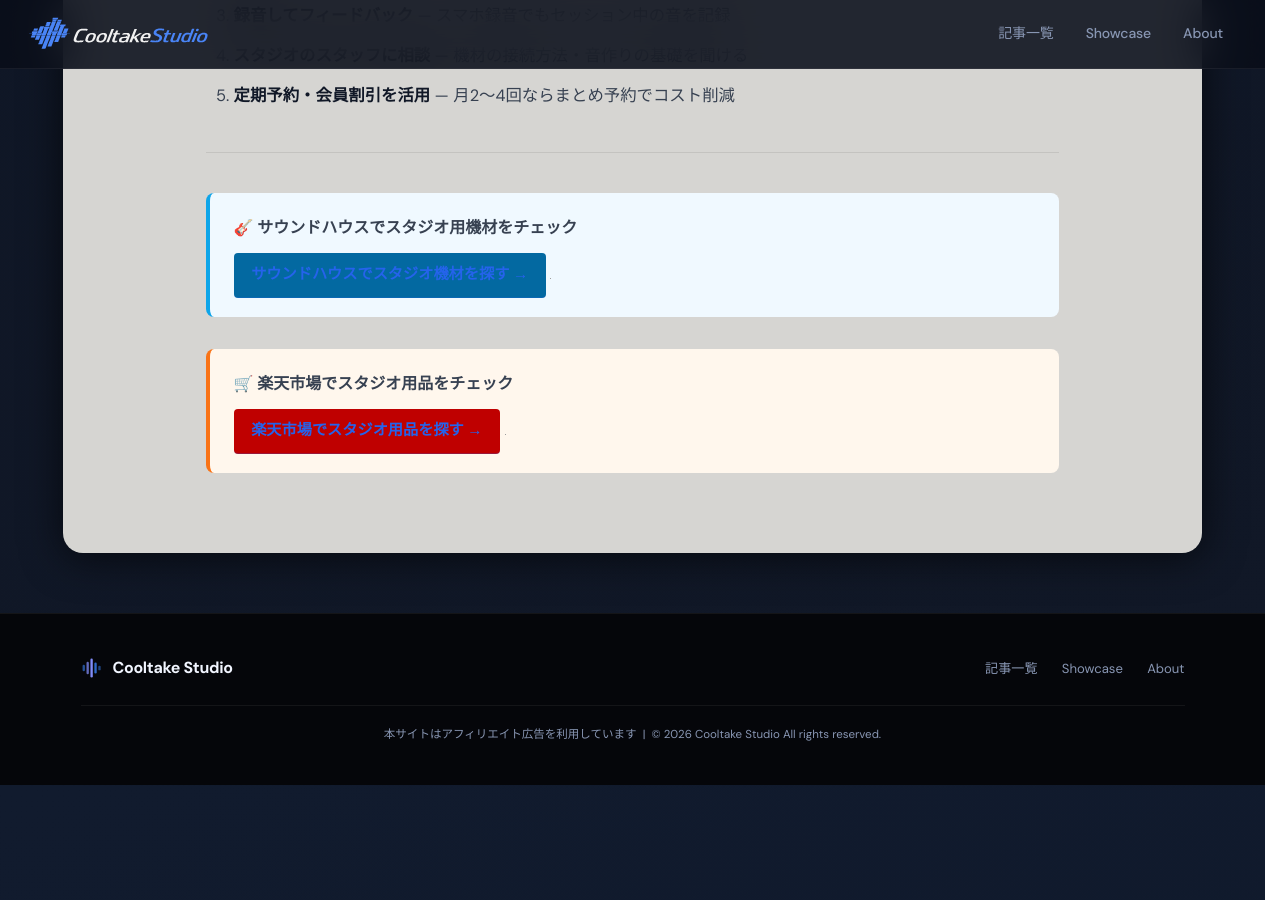
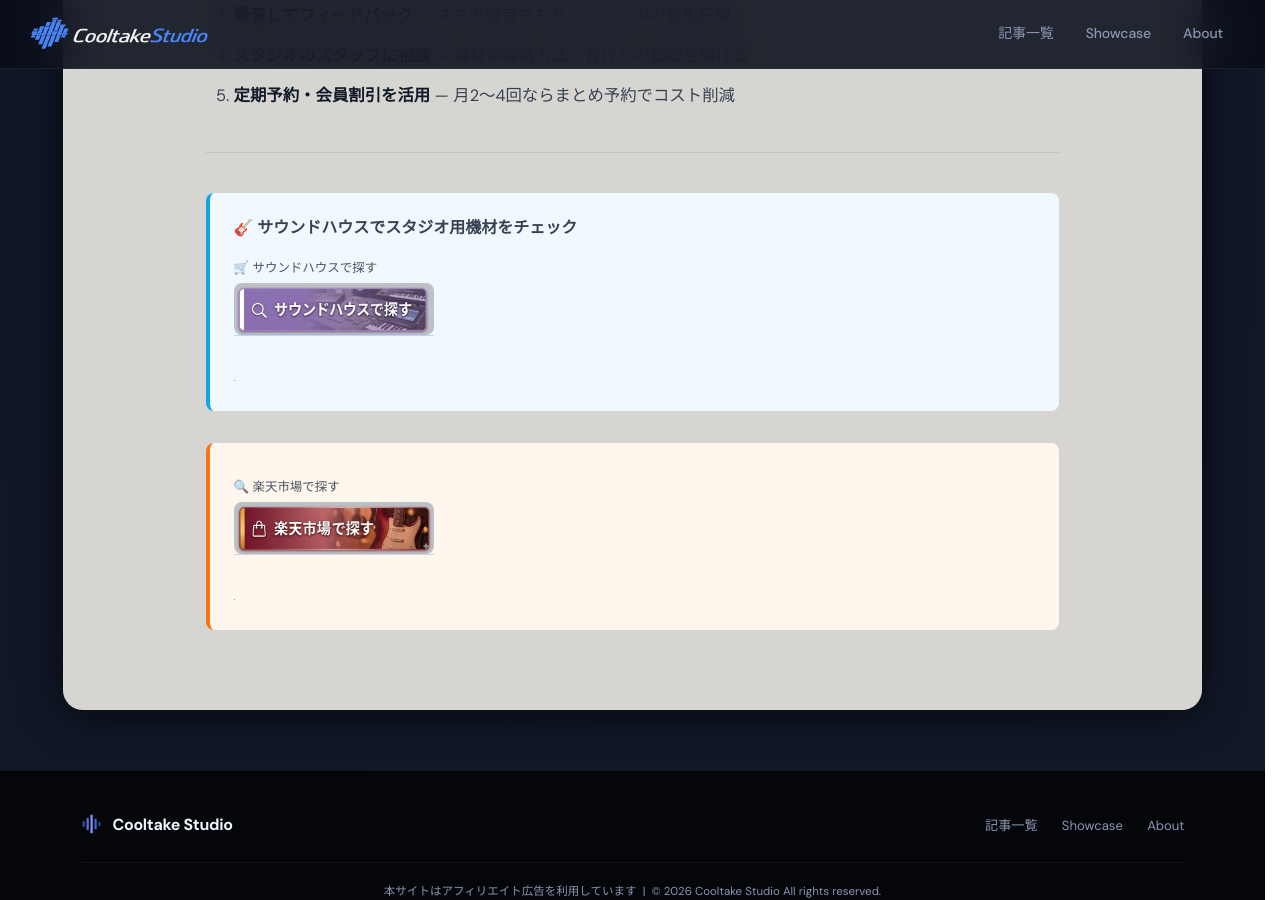
Before and after one commit to cooltake/cooltake-staging, a Jekyll site: the page built from _posts/2026-05-24-music-studio-guide.md, in a window 1280 px wide and 900 px high, scrolled down 4895 px. Built offline with Jekyll 4.4.1, drawn with Linux system fonts in a browser that asks for light colours; some web fonts are replaced; grey boxes are pictures that could not be loaded.

Commit message:
style: replace old CTA buttons with image buttons in 2026-05-24-music-studio-guide.md

```diff
--- a/_posts/2026-05-24-music-studio-guide.md
+++ b/_posts/2026-05-24-music-studio-guide.md
@@ -127,12 +127,13 @@
 
 <div style="margin:2rem 0;padding:1.2rem 1.5rem;background:#f0f9ff;border-left:4px solid #0ea5e9;border-radius:8px;">
 <p style="margin:0 0 .6rem;font-weight:bold;font-size:1rem;">&#x1F3B8; サウンドハウスでスタジオ用機材をチェック</p>
-<a href="https://h.accesstrade.net/sp/cc?rk=01001xqc00os63&url=https%3A%2F%2Fwww.soundhouse.co.jp%2Fsearch%2Findex%2F%3Fsearch_all%3D%E3%83%9E%E3%82%A4%E3%82%AF%E3%82%B9%E3%82%BF%E3%83%B3%E3%83%89" rel="nofollow" referrerpolicy="no-referrer-when-downgrade" style="display:inline-block;background:#0369a1;color:#fff;padding:.45rem 1.1rem;border-radius:4px;text-decoration:none;font-weight:bold;font-size:.95rem;">サウンドハウスでスタジオ機材を探す →</a>
+<div style="margin:.8rem 0;"><span style="display:block;font-size:.78rem;color:#4b5563;margin-bottom:3px;margin-top:6px;">🛒 サウンドハウスで探す</span>
+<a href="https://h.accesstrade.net/sp/cc?rk=01001xqc00os63&url=https%3A%2F%2Fwww.soundhouse.co.jp%2Fsearch%2Findex%2F%3Fsearch_all%3D%E3%83%9E%E3%82%A4%E3%82%AF%E3%82%B9%E3%82%BF%E3%83%B3%E3%83%89" rel="nofollow" referrerpolicy="no-referrer-when-downgrade" style="display:inline-block;text-decoration:none;"><img src="/assets/images/btn-soundhouse.jpg" alt="サウンドハウスで探す" width="200" style="height:auto;border-radius:8px;display:block;"></a></div>
 <img src="https://h.accesstrade.net/sp/rr?rk=01001xqc00os63" width="1" height="1" border="0" alt="" loading="lazy">
 </div>
 
 <div style="margin:2rem 0;padding:1.2rem 1.5rem;background:#fff7ed;border-left:4px solid #f97316;border-radius:8px;">
-<p style="margin:0 0 .6rem;font-weight:bold;font-size:1rem;">&#x1F6D2; 楽天市場でスタジオ用品をチェック</p>
-<a href="https://hb.afl.rakuten.co.jp/hgc/0b15ddc7.28c5c9ed.0b15ddc8.5d23dd4d/?pc=https%3A%2F%2Fsearch.rakuten.co.jp%2Fsearch%2Fmall%2F%E3%83%AA%E3%83%8F%E3%83%BC%E3%82%B5%E3%83%AB%2F" rel="nofollow" referrerpolicy="no-referrer-when-downgrade" style="display:inline-block;background:#bf0000;color:#fff;padding:.45rem 1.1rem;border-radius:4px;text-decoration:none;font-weight:bold;font-size:.95rem;">楽天市場でスタジオ用品を探す →</a>
+<div style="margin:.8rem 0;"><span style="display:block;font-size:.78rem;color:#4b5563;margin-bottom:3px;margin-top:6px;">🔍 楽天市場で探す</span>
+<a href="https://hb.afl.rakuten.co.jp/hgc/0b15ddc7.28c5c9ed.0b15ddc8.5d23dd4d/?pc=https%3A%2F%2Fsearch.rakuten.co.jp%2Fsearch%2Fmall%2F%E3%83%AA%E3%83%8F%E3%83%BC%E3%82%B5%E3%83%AB%2F" rel="nofollow" referrerpolicy="no-referrer-when-downgrade" style="display:inline-block;text-decoration:none;"><img src="/assets/images/btn-rakuten.jpg" alt="楽天市場で探す" width="200" style="height:auto;border-radius:8px;display:block;"></a></div>
 <img src="//i.moshimo.com/af/i/impression?a_id=5565352&amp;p_id=54&amp;pc_id=54&amp;pl_id=616" width="1" height="1" style="border:none;" alt="" loading="lazy">
 </div>
```
